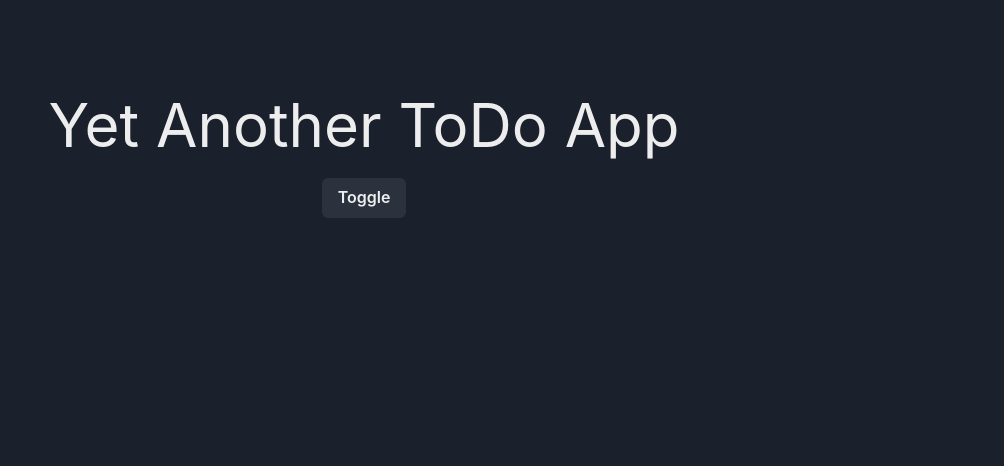
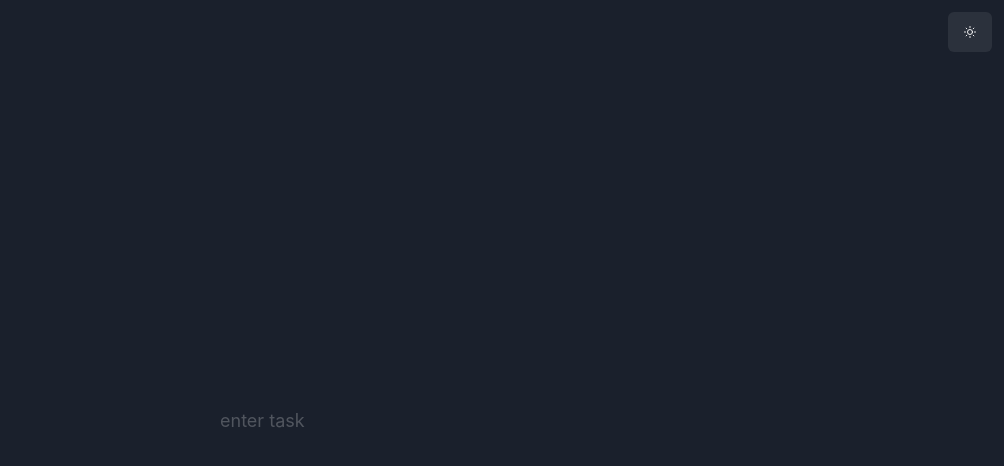
Before and after one commit to JackNLewis/YetAnotherToDoApp, a React app: page / in a window 1280 px wide. Shown: the top 466 px of the page, without its empty margins (276-1280 px from the left). Built offline with nearby package versions, Linux system fonts and the light colour scheme.

Commit message:
updated input component

```diff
--- a/package.json
+++ b/package.json
@@ -10,6 +10,7 @@
   "author": "",
   "license": "ISC",
   "dependencies": {
+    "@chakra-ui/icons": "^2.1.1",
     "@chakra-ui/react": "^2.8.2",
     "@emotion/react": "^11.11.3",
     "@emotion/styled": "^11.11.0",
--- a/src/App.tsx
+++ b/src/App.tsx
@@ -1,24 +1,23 @@
 import * as React from 'react';
-import { Button, ChakraProvider, useColorMode, ColorModeScript } from '@chakra-ui/react'
-import { Text, VStack, extendTheme, ThemeConfig } from "@chakra-ui/react"
-
-// const config: ThemeConfig = {
-//   initialColorMode: "dark",
-//   useSystemColorMode: false,
-// }
-
-// const theme = extendTheme({config: config})
+import { Button, ChakraProvider, useColorMode, ColorModeScript, Center } from '@chakra-ui/react'
+import { Text, VStack, extendTheme, ThemeConfig , Input} from "@chakra-ui/react"
+import { SunIcon, MoonIcon } from '@chakra-ui/icons';
+import InputTask from './InputTask';
 
 export default function App() {
   const { colorMode, toggleColorMode } = useColorMode()
 
   return (
-        <VStack paddingTop={'10vh'}>
-          <Text fontSize='6xl'>Yet Another ToDo App</Text>
-          <Button onClick={toggleColorMode}>
-        Toggle
-      </Button>
-
+    <>
+    <Button onClick={toggleColorMode} position={'fixed'} right={0} margin={3}>
+                {colorMode === 'light' ?
+                    <MoonIcon boxSize={3} />:
+                    <SunIcon boxSize={3}/>
+                }
+            </Button>
+        <VStack paddingTop={'5vh'} justifyContent={'center'} alignItems={'center'} h='100vh'>
+          <InputTask />
         </VStack>
+    </>
   )
 }
--- /dev/null
+++ b/src/InputTask.tsx
@@ -0,0 +1,13 @@
+import * as React from 'react';
+import { HStack, Input, Button, Icon, useColorMode } from '@chakra-ui/react';
+
+
+export default function InputTask(){
+    const { colorMode, toggleColorMode } = useColorMode()
+    return (
+        <HStack>
+            <Input placeholder='enter task'  variant='unstyled' size='lg' autoFocus={true}
+            sx={{'caret-color': colorMode == 'light' ? 'darkgrey' : 'darkgrey' }}/>
+        </HStack>
+    )
+}
--- a/src/index.tsx
+++ b/src/index.tsx
@@ -1,13 +1,13 @@
 import * as React from 'react';
 import { createRoot } from 'react-dom/client';
 import App from './App'
-import { ColorModeScript, ThemeConfig, extendTheme, ChakraProvider} from '@chakra-ui/react'
+import { ColorModeScript, ThemeConfig, extendTheme, ChakraProvider, Text, Input} from '@chakra-ui/react'
 
 
 
 const config: ThemeConfig = {
     initialColorMode: "dark",
-    useSystemColorMode: false,
+    useSystemColorMode: true,
   }
 
 const theme = extendTheme({config: config})
@@ -17,8 +17,8 @@ const root = createRoot(document.getElementById('root'));
 root.render(
     <>
       <ColorModeScript initialColorMode={theme.config.initialColorMode} />
-      <ChakraProvider theme={theme}>
+        <ChakraProvider theme={theme}>
         <App />
-      </ChakraProvider>
+    </ChakraProvider>
     </>
 );
```
Also changed, not shown: 1 other file (tests, documents, lock files or other folders).
